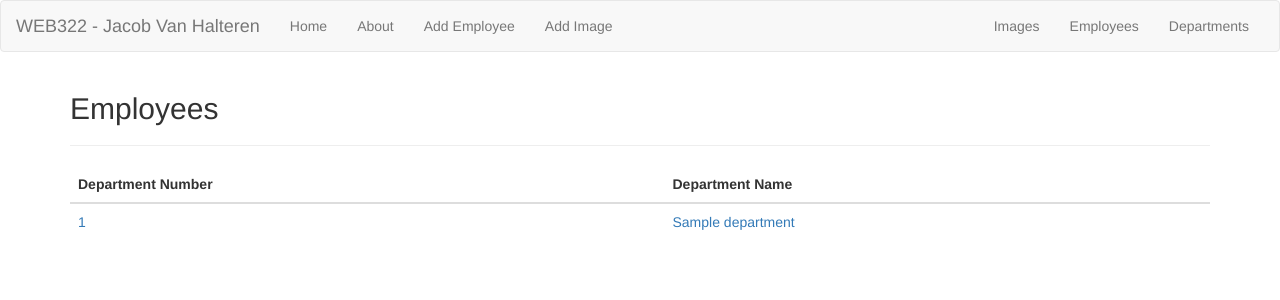
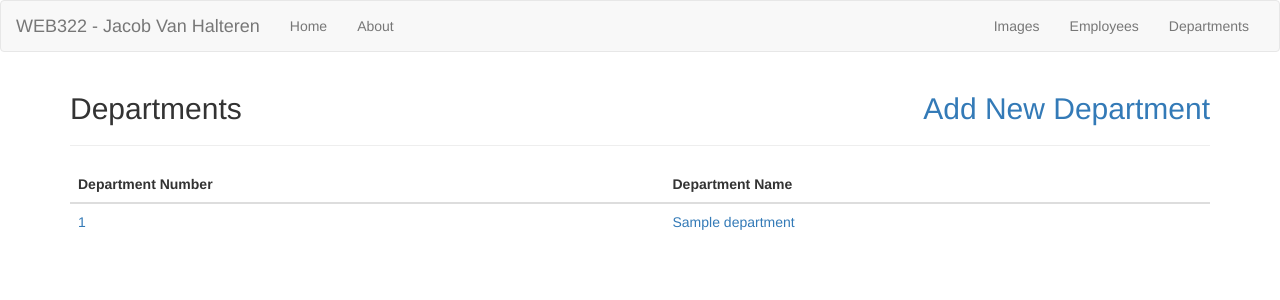
Before and after one commit to CookiMonstre/Web322-Assignment-5, a Node server app: template views/departments.hbs in a window 1280 px wide. Shown: the top 300 px of the page. Run offline with Node 20, Linux system fonts and the light colour scheme; tables that the repository leaves empty hold one stand-in row (values such as "Sample post"); the template is opened without the code that fills it: values that come from a table or form of the project are taken from there, most other values are stand-ins (such as "Sample title", 1, 10 or a date in 2020); some libraries are stand-ins or nearby versions.

Commit message:
New add links

```diff
--- a/server.js
+++ b/server.js
@@ -128,9 +128,9 @@ app.get("/employees", (req, res) => {
 
 app.get("/employee/:empNum", (req, res) => {
     data.getEmployeeByNum(req.params.empNum).then((data) => {
-			res.render("employees", { employee: data });
+			res.render("employee", { employee: data });
     }).catch((err) => {
-			res.render("employees",{message:"no results"})
+			res.render("employee",{message:"no results"})
     });
 });
 
@@ -155,7 +155,7 @@ app.post("/images/add", upload.single("imageFile"), (req,res) =>{
 
 app.post("/employee/update", (req, res) => {
 	data.updateEmployee(req.body).then(()=>{
-	res.redirect("/employees");
+	res.redirect("/employee");
 	});
 });
 
--- a/views/departments.hbs
+++ b/views/departments.hbs
@@ -1,7 +1,9 @@
 <div class="row">
     <div class="col-md-12">
-          <h2>Employees</h2>
-          <hr />
+            <h2>Departments
+                <a href="/departments/add" class="btnbtn-success pull-right">Add New Department</a>
+            </h2>
+            <hr />
     </div>
 </div>
 <div class = "row">
--- a/views/employees.hbs
+++ b/views/employees.hbs
@@ -3,7 +3,9 @@
         <div class="col-md-12 text-center">
             <strong>{{message}}</strong>
         </div>
-            <h2>Employees</h2>
+            <h2>Employees
+                <a href="/employees/add" class="btnbtn-success pull-right">Add New Employee</a>
+            </h2>
             <hr />
     </div>
 </div>
--- a/views/images.hbs
+++ b/views/images.hbs
@@ -1,6 +1,8 @@
 <div class="row">
 <div class="col-md-12">
-        <h2>Images</h2>
+        <h2>Images
+            <a href="/images/add" class="btnbtn-success pull-right">Add New Image</a>
+        </h2>
         <hr />
    </div>
 
--- a/views/layouts/main.hbs
+++ b/views/layouts/main.hbs
@@ -27,8 +27,6 @@
           <ul class="nav navbar-nav">
             {{#navLink "/"}}Home{{/navLink}}
             {{#navLink "/about"}}About{{/navLink}}
-            {{#navLink "/employees/add"}}Add Employee{{/navLink}}
-            {{#navLink "/images/add"}}Add Image{{/navLink}}
           </ul>
           <ul class="nav navbar-nav navbar-right">
             {{#navLink "/images"}}Images{{/navLink}}
```
